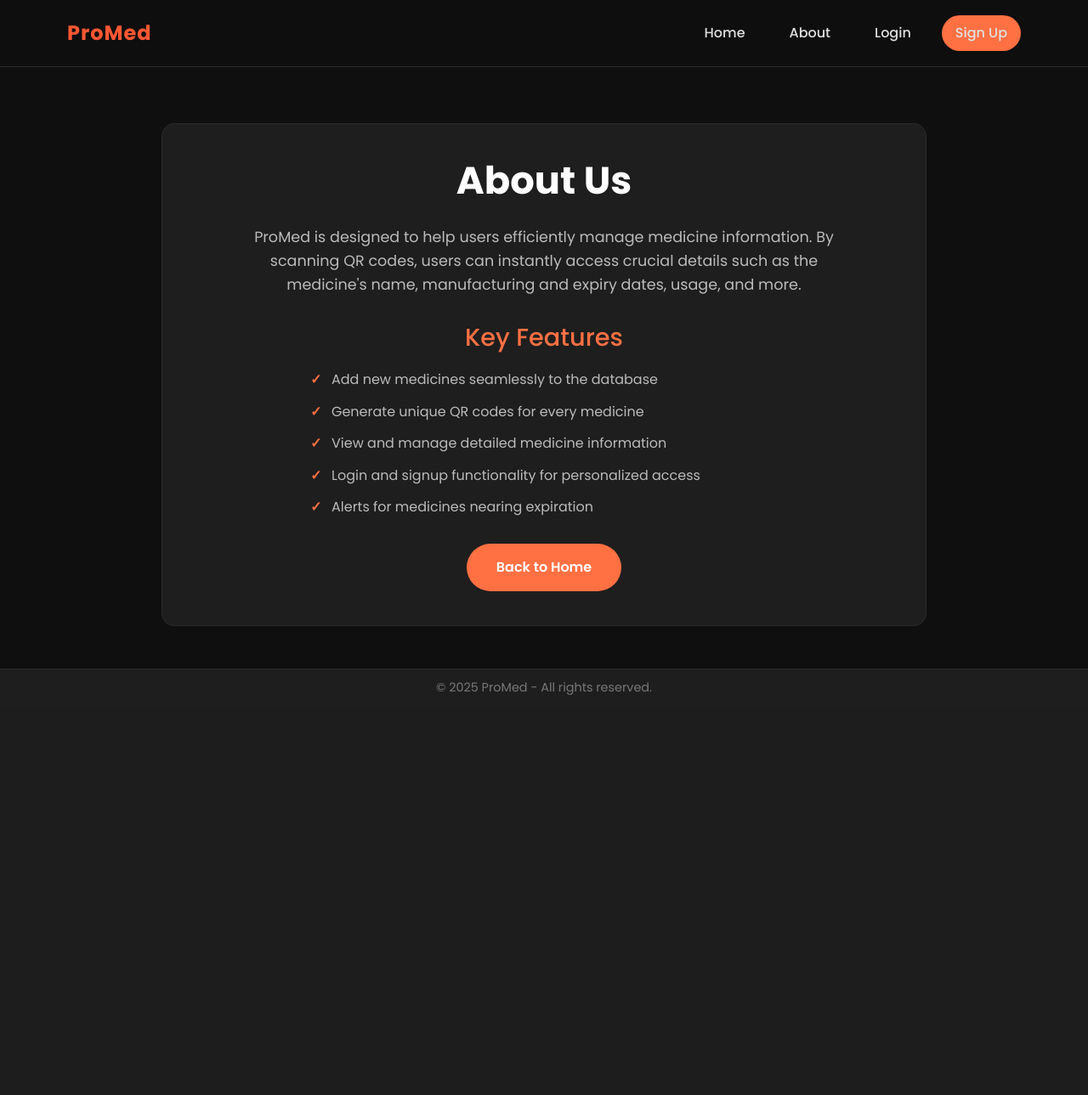
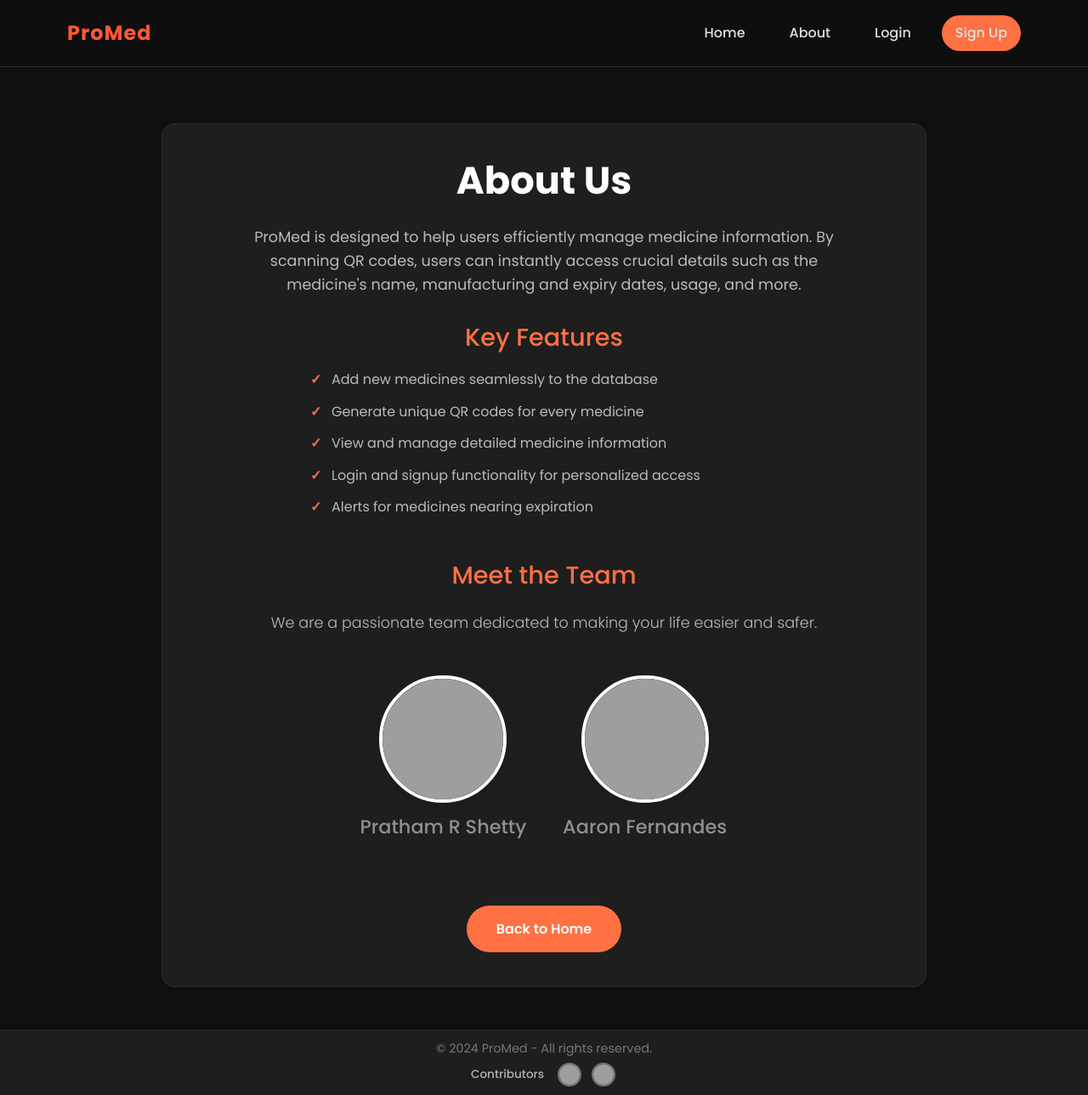
Before and after one commit to Prathamshettyy/PROMED, a Flask app: page /about_us in a window 1280 px wide. Shown: the whole page at 85% size. Before the commit the page ends 818 px from the top, so only its background shows below. Run offline with Flask 3, Linux system fonts and the light colour scheme; some libraries are stand-ins or nearby versions; grey boxes are pictures that could not be loaded.

Commit message:
feat: enhance About Us page with team section and contributor details

```diff
--- a/app.py
+++ b/app.py
@@ -30,10 +30,18 @@ app.config['SQLALCHEMY_TRACK_MODIFICATIONS'] = False
 app.config['WTF_CSRF_ENABLED'] = True
 
 # --- Database Configuration ---
-DATABASE_URL = os.getenv('DATABASE_URL')
-if DATABASE_URL and DATABASE_URL.startswith("postgres://"):
-    app.config['SQLALCHEMY_DATABASE_URI'] = DATABASE_URL.replace("postgres://", "postgresql://", 1)
+# app.py
+
+# --- Database Configuration (for both local and production) ---
+if 'PYTHONANYWHERE_USERNAME' in os.environ:
+    # Code is running on PythonAnywhere, use MySQL
+    username = 'prathamshetty'
+    password = 'PromedPratham'  # The password you set for the database
+    hostname = 'prathamshetty.mysql.pythonanywhere-services.com'
+    databasename = 'prathamshetty$default'
+    app.config['SQLALCHEMY_DATABASE_URI'] = f'mysql+mysqlconnector://{username}:{password}@{hostname}/{databasename}'
 else:
+    # Code is running locally, use a local SQLite file
     app.config['SQLALCHEMY_DATABASE_URI'] = 'sqlite:///promed.db'
 
 # --- Mail Configuration ---
@@ -117,9 +125,10 @@ def send_expiry_alerts():
             if user and user.email:
                 try:
                     msg = Message(
-                        subject="ProMed – Medicine Will Expire Tomorrow",
-                        recipients=[user.email],
-                        body=f"Reminder: '{med.name}' from {med.factory_name} will expire on {med.expiry_date.strftime('%d-%m-%Y')}."
+                    subject="ProMed – Medicine Will Expire Tomorrow",
+                    sender=app.config['MAIL_USERNAME'],  # <-- ADD THIS LINE
+                    recipients=[user.email],
+                    body=f"Reminder: '{med.name}' from {med.factory_name} will expire on {med.expiry_date.strftime('%d-%m-%Y')}."
                     )
                     mail.send(msg)
                     med.expiry_alert_sent_prior = True
@@ -134,9 +143,10 @@ def send_expiry_alerts():
             if user and user.email:
                 try:
                     msg = Message(
-                        subject="ProMed – Medicine Has Expired",
-                        recipients=[user.email],
-                        body=f"Alert: '{med.name}' from {med.factory_name} has expired today ({med.expiry_date.strftime('%d-%m-%Y')})."
+                    subject="ProMed – Medicine Has Expired",
+                    sender=app.config['MAIL_USERNAME'],  # <-- ADD THIS LINE
+                    recipients=[user.email],
+                    body=f"Alert: '{med.name}' from {med.factory_name} has expired today ({med.expiry_date.strftime('%d-%m-%Y')})."
                     )
                     mail.send(msg)
                     med.expiry_alert_sent_expiry_day = True
--- a/static/css/main.css
+++ b/static/css/main.css
@@ -504,6 +504,12 @@ input[type="date"]::-webkit-calendar-picker-indicator {
     max-width: 900px;
     margin: 50px auto;
     text-align: center;
+    transition: box-shadow 0.4s ease, transform 0.4s ease;
+}
+
+.about-section:hover {
+    box-shadow: 0 20px 40px -10px rgba(255, 112, 67, 0.25);
+    transform: translateY(-10px) scale(1.03);
 }
 
 .about-section h1 {
@@ -731,3 +737,69 @@ input, textarea, select {
 .cancel-btn {
   margin-left: 1rem;  /* adds 16px spacing */
 }
+
+/* static/css/main.css */
+
+/* ----- Team Section Styles ----- */
+.team-section {
+    padding: 20px 0;
+    background-color: #1e1e1e;
+}
+
+.team-item {
+    margin-bottom: 30px;
+    text-align: center;
+}
+
+.team-item .team-img {
+    width: 150px;
+    height: 150px;
+    border-radius: 50%;
+    object-fit: cover;
+    margin: 0 auto 15px auto;
+    border: 4px solid #fff;
+    box-shadow: 0 5px 15px rgba(0,0,0,0.1);
+}
+
+.team-item h4 {
+    font-weight: 500;
+    margin-bottom: 5px;
+    color: #948e8e;
+    font-size: 1.4rem;
+}
+
+.team-item p {
+    color: #6c757d;
+}
+
+/* ----- Footer Contributor Styles ----- */
+.footer-contributors {
+    display: flex;
+    align-items: center;
+    justify-content: center;
+    padding-top: 5px;
+    gap: 8px;
+}
+
+.footer-contributors h5 {
+    font-size: 0.85rem;
+    color: #adb5bd;
+    margin: 0;
+    padding-right: 6px;
+    white-space: nowrap;
+}
+
+.contributor-img {
+    width: 28px;
+    height: 28px;
+    border-radius: 50%;
+    margin: 0 2px;
+    border: 2px solid #6c757d;
+    transition: transform 0.2s ease;
+    vertical-align: middle;
+}
+
+.contributor-img:hover {
+    transform: scale(1.08);
+    border-color: #fff;
+}
--- a/templates/about_us.html
+++ b/templates/about_us.html
@@ -6,7 +6,6 @@
     <div class="about-section">
         <h1>About Us</h1>
         <p>ProMed is designed to help users efficiently manage medicine information. By scanning QR codes, users can instantly access crucial details such as the medicine's name, manufacturing and expiry dates, usage, and more.</p>
-
         <h2>Key Features</h2>
         <ul>
             <li>Add new medicines seamlessly to the database</li>
@@ -16,6 +15,29 @@
             <li>Alerts for medicines nearing expiration</li>
         </ul>
 
+        <div class="team-section">
+        <div class="container">
+            <div class="row justify-content-center">
+                <div class="col-12 text-center">
+                    <h2 class="mb-4">Meet the Team</h2>
+                    <p class="lead mb-5">We are a passionate team dedicated to making your life easier and safer.</p>
+                </div>
+            </div>
+            <div class="row justify-content-center">
+                <div class="col-lg-4 col-md-6 team-item">
+                    <img src="https://github.com/Prathamshettyy.png" class="team-img" alt="Team Member">
+                    <h4>Pratham R Shetty</h4>
+                </div>
+
+                <div class="col-lg-4 col-md-6 team-item">
+                    <img src="https://github.com/aaronfernandes21.png" class="team-img" alt="Team Member">
+                    <h4>Aaron Fernandes</h4>
+                </div>
+
+            </div>
+        </div>
+    </div>
+
         <div class="text-center mt-4">
             <a href="{{ url_for('home') }}" class="cta-button">Back to Home</a>
         </div>
--- a/templates/base.html
+++ b/templates/base.html
@@ -84,7 +84,17 @@
     <footer class="custom-footer">
         <div class="container">
             <div class="text-center">
-                <p class="mb-0">&copy; 2025 ProMed - All rights reserved.</p>
+                <p class="mb-0">&copy; 2024 ProMed - All rights reserved.</p>
+                <div class="footer-contributors">
+            <h5>Contributors</h5>
+            <a href="https://github.com/Prathamshettyy" target="_blank" rel="noopener noreferrer">
+                <img src="https://github.com/Prathamshettyy.png" class="contributor-img" alt="Pratham Shetty" title="Pratham Shetty">
+            </a>
+
+            <a href="https://github.com/aaronfernandes21" target="_blank" rel="noopener noreferrer">
+                <img src="https://github.com/aaronfernandes21.png" class="contributor-img" alt="Aaron Fernandes" title="Aaron Fernandes">
+            </a>
+            </div>
             </div>
         </div>
     </footer>
```
